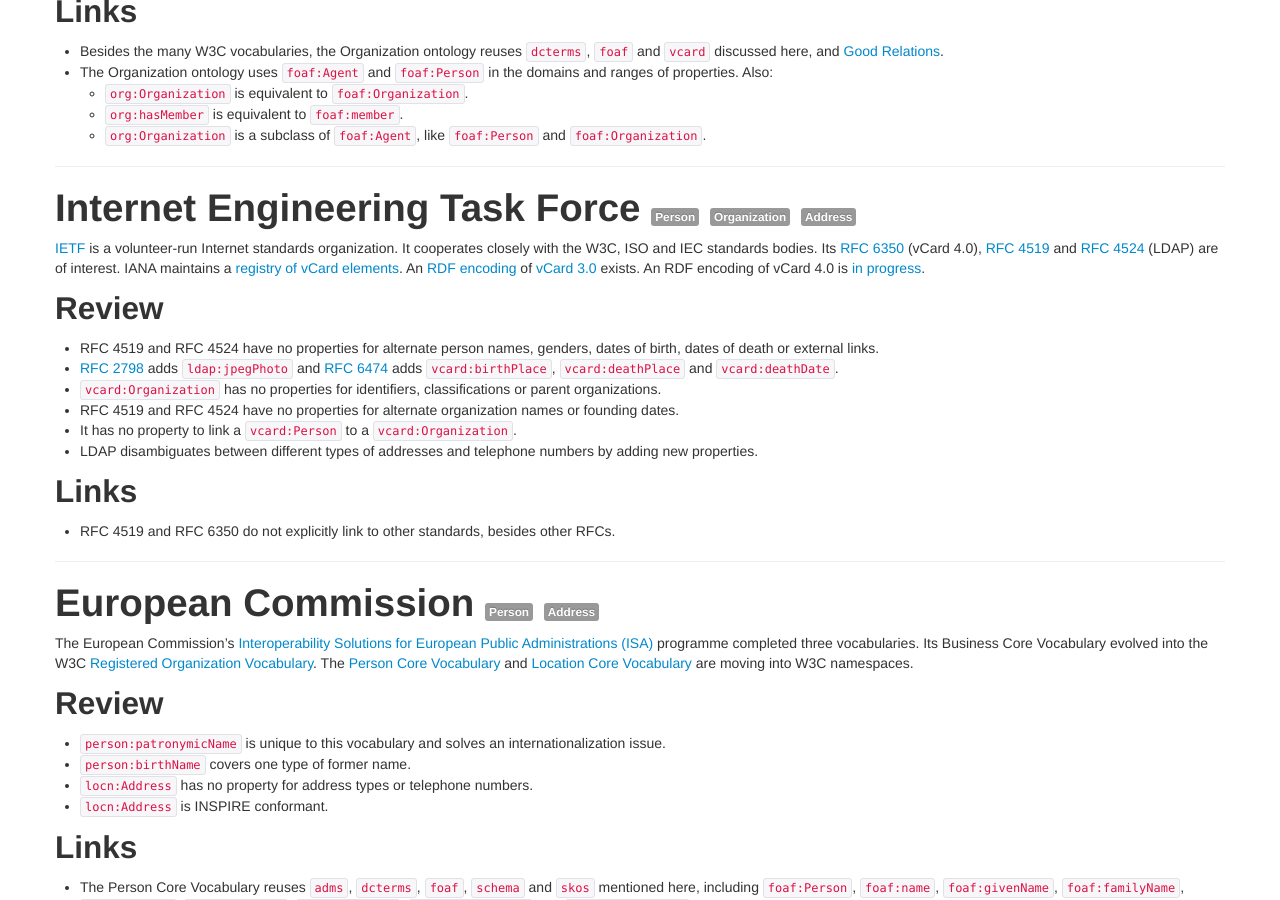
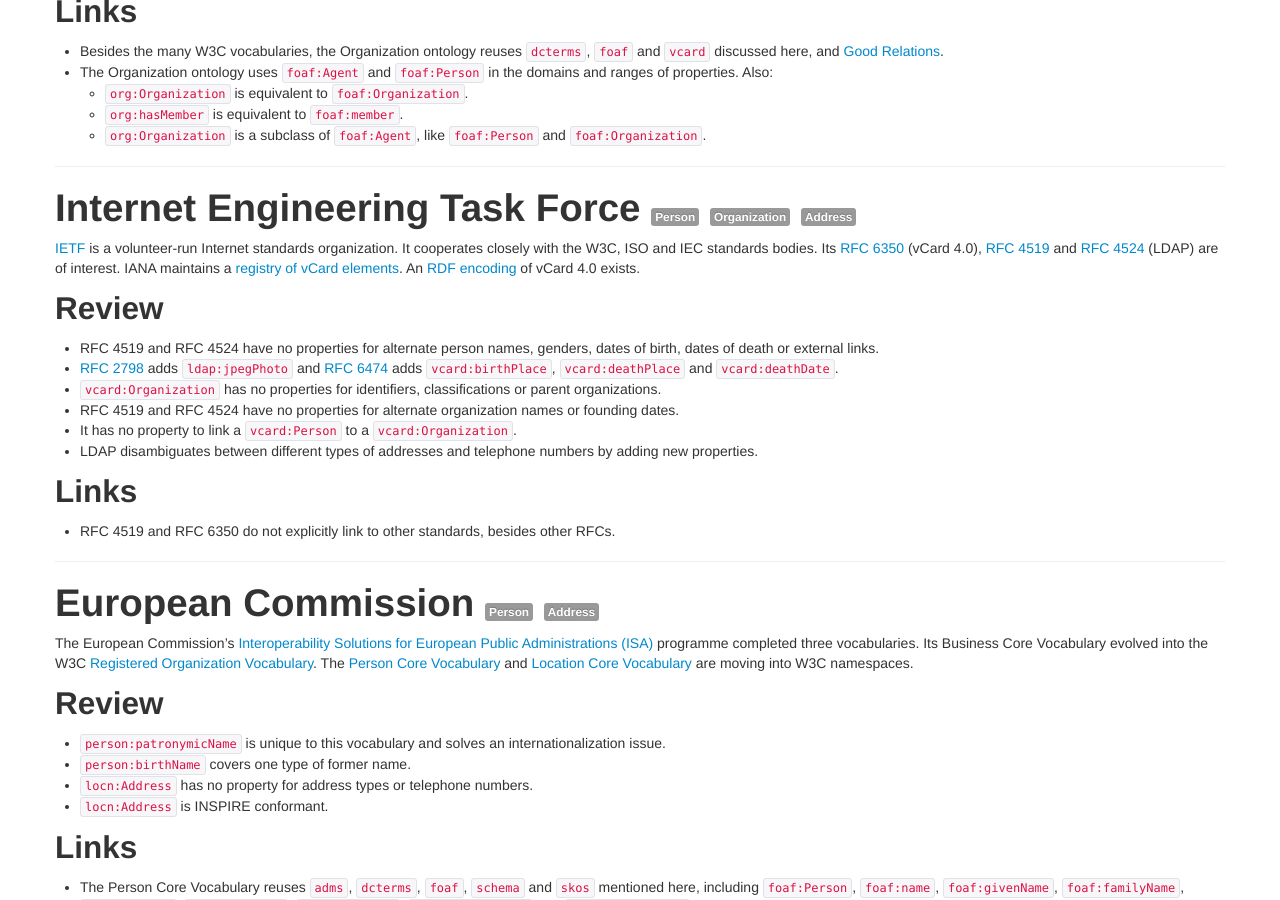
Before and after one commit to popolo-project/popolo-spec, a Jekyll site: the page built from appendices/survey.md, in a window 1280 px wide and 900 px high, scrolled down 1899 px. Built offline with Jekyll 4.4.1, drawn with Linux system fonts in a browser that asks for light colours; nearby versions of some CDN libraries; Markdown is read by kramdown in place of the engine named in the settings.

Commit message:
remove references to vcard 3.0 rdf

```diff
--- a/appendices/survey.md
+++ b/appendices/survey.md
@@ -107,7 +107,7 @@
 
 # Internet Engineering Task Force <span class="label">Person</span> <span class="label">Organization</span> <span class="label">Address</span>
 
-[IETF](http://www.ietf.org/) is a volunteer-run Internet standards organization. It cooperates closely with the W3C, ISO and IEC standards bodies. Its [RFC 6350](http://tools.ietf.org/html/rfc6350) (vCard 4.0), [RFC 4519](https://tools.ietf.org/html/rfc4519) and [RFC 4524](http://tools.ietf.org/html/rfc4524) (LDAP) are of interest. IANA maintains a [registry of vCard elements](http://www.iana.org/assignments/vcard-elements/vcard-elements.xml). An [RDF encoding](http://www.w3.org/Submission/vcard-rdf/) of [vCard 3.0](http://tools.ietf.org/html/rfc2426) exists. An RDF encoding of vCard 4.0 is [in progress](http://www.w3.org/wiki/RepresentingVCardinRDFOWL).
+[IETF](http://www.ietf.org/) is a volunteer-run Internet standards organization. It cooperates closely with the W3C, ISO and IEC standards bodies. Its [RFC 6350](http://tools.ietf.org/html/rfc6350) (vCard 4.0), [RFC 4519](https://tools.ietf.org/html/rfc4519) and [RFC 4524](http://tools.ietf.org/html/rfc4524) (LDAP) are of interest. IANA maintains a [registry of vCard elements](http://www.iana.org/assignments/vcard-elements/vcard-elements.xml). An [RDF encoding](http://www.w3.org/TR/vcard-rdf/) of vCard 4.0 exists.
 
 ## Review
 
```
Also changed, not shown: specs/contact-detail.md (+1 -1 lines).
